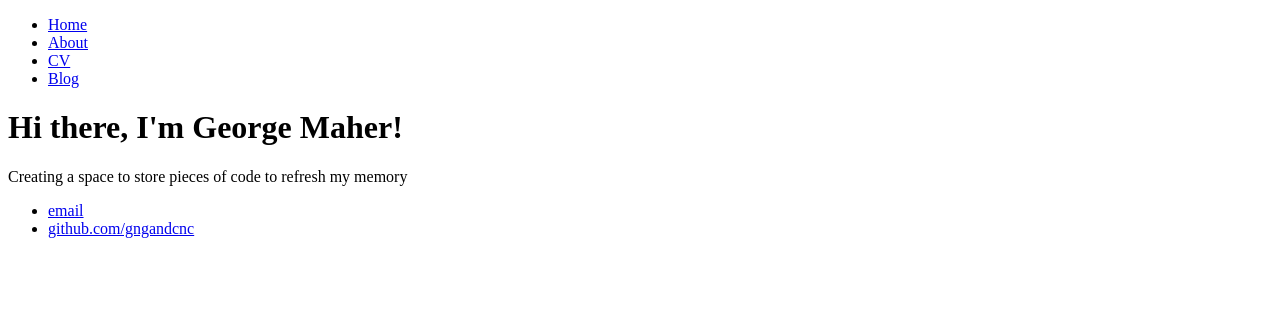
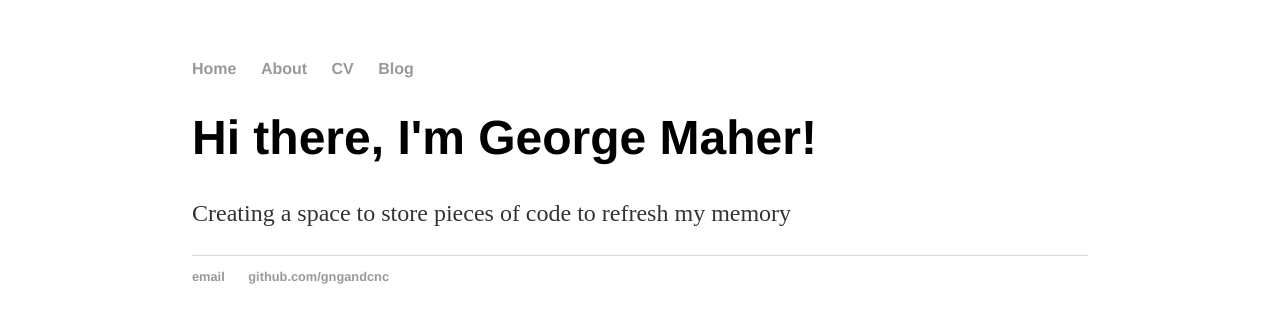
Before and after one commit to gngandcnc/gngandcnc.github.io, a plain HTML site: page index.html in a window 1280 px wide. Drawn offline with Linux system fonts and the light colour scheme.

Commit message:
Update index.html
added css

```diff
--- a/index.html
+++ b/index.html
@@ -1,7 +1,9 @@
 <!DOCTYPE html>
 <html>
 	<head>
-		<title>Hank Quinlan, Horrible Cop</title>
+		<title>George Maher</title>
+		<!-- link to main stylesheet -->
+		<link rel="stylesheet" type="text/css" href="/css/main.css">
 	</head>
 	<body>
 		<nav>
```
